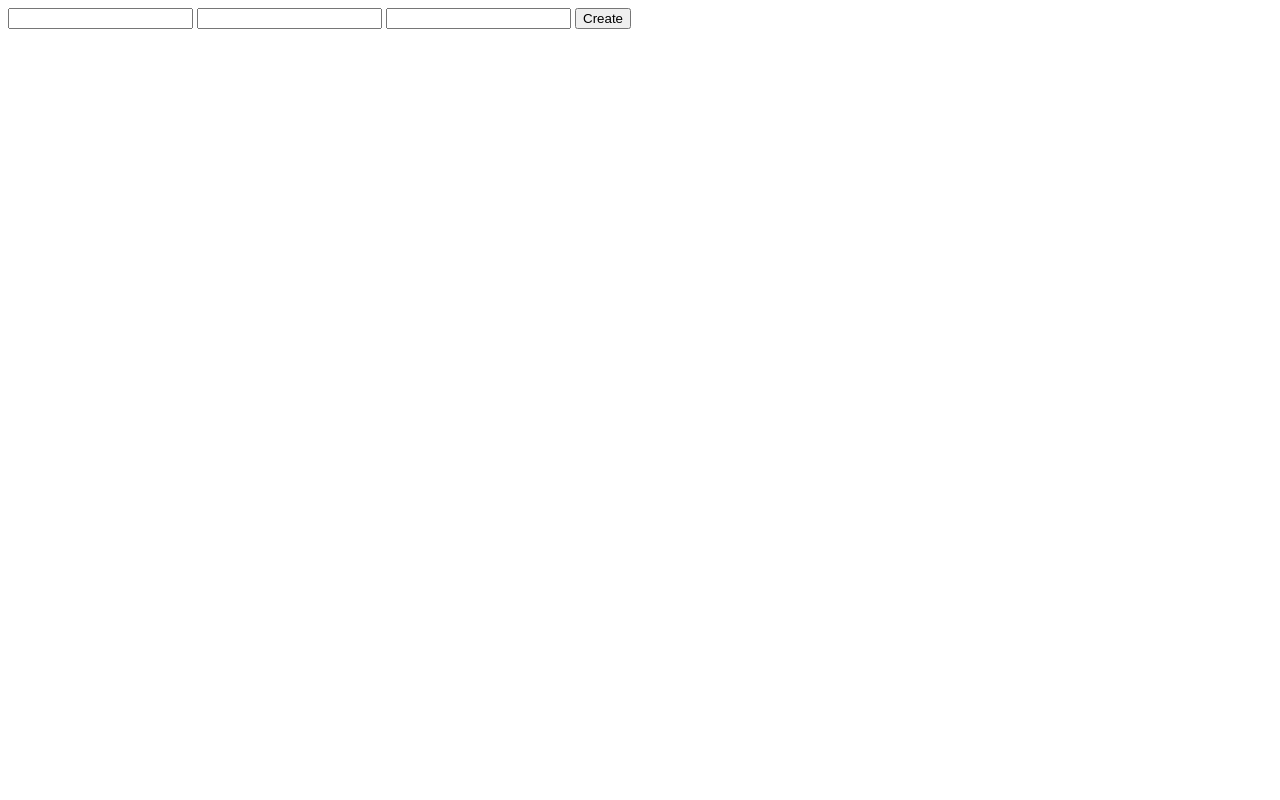
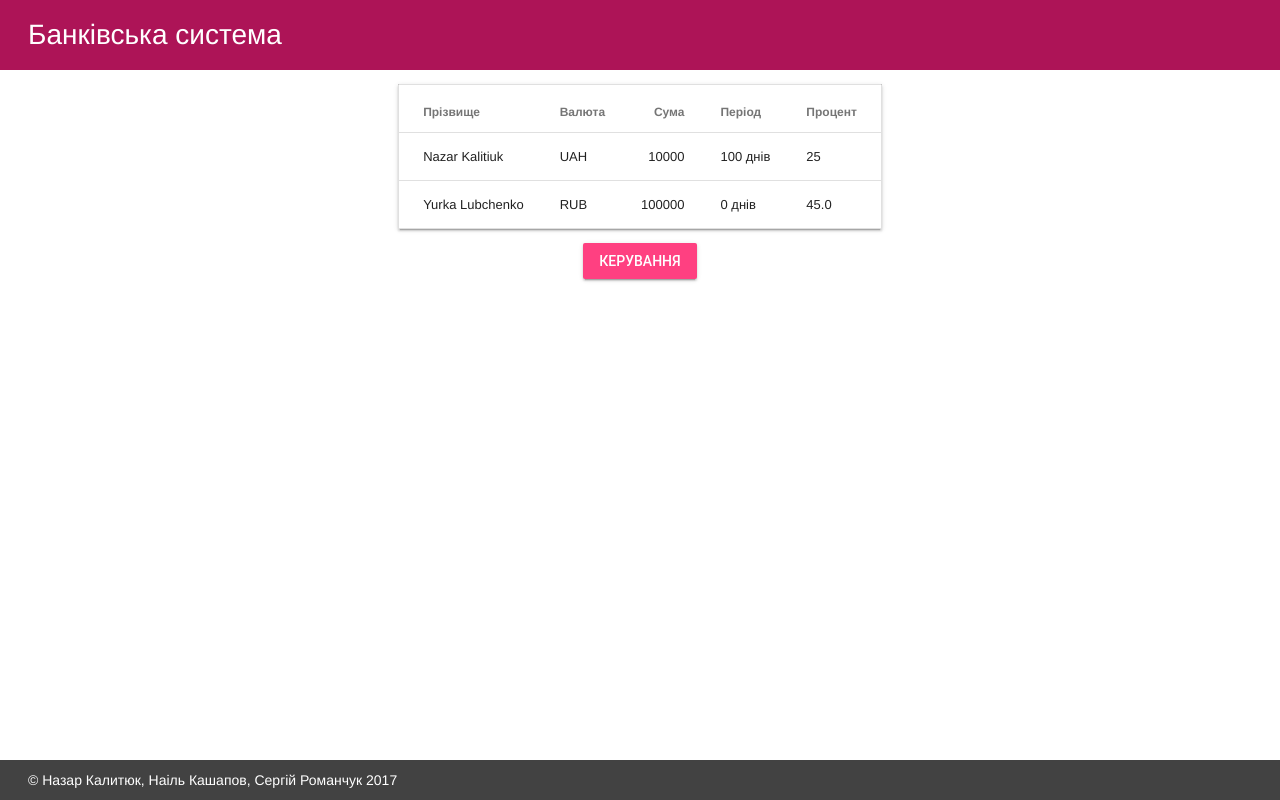
Before and after one commit to NazarKalytiuk/osrch, a Django app: page / in a window 1280 px wide. Before the commit the page is almost empty. Run offline with Django 3.2, Linux system fonts and the light colour scheme; data comes from the database, SQL or seed files in the repository; both versions use the stored data as it was after the commit.

Commit message:
added view to bank solution displayed all deposits and redirected to admin /last laba

```diff
--- a/DjangoTemplate/webSite/models.py
+++ b/DjangoTemplate/webSite/models.py
@@ -56,3 +56,5 @@ class Deposit(models.Model):
     persent = models.DecimalField(max_digits=4, decimal_places=3)
 
     isClosed = models.NullBooleanField()
+    def __str__(self):
+        return "Emp: %s; Client: %s - %s" % (self.employeeId.__str__(), self.clientId.__str__(), self.date)
--- a/DjangoTemplate/webSite/templates/index.html
+++ b/DjangoTemplate/webSite/templates/index.html
@@ -1,26 +1,82 @@
 <!DOCTYPE html>
 <html lang="en">
+
 <head>
     <meta charset="UTF-8">
-    <title>Title</title>
+    <meta name="viewport" content="width=device-width, initial-scale=1.0">
+    <meta http-equiv="X-UA-Compatible" content="ie=edge">
+    <title>Document</title>
+    <link rel="stylesheet" href="https://fonts.googleapis.com/icon?family=Material+Icons">
+    <link rel="stylesheet" href="https://code.getmdl.io/1.3.0/material.indigo-pink.min.css">
+    <script defer src="https://code.getmdl.io/1.3.0/material.min.js"></script>
+
+    <style>
+        * {
+            box-sizing: border-box;
+        }
+        header {
+            width: 100%;
+            height: 70px;
+            line-height: 70px;
+            font-size: 2rem;
+            background: #AD1457;
+            padding-left: 2rem;
+            color: white;
+        }
+        body {
+            width: auto;
+            align-content: center;
+            align-items: center;
+            display: flex;
+            flex-direction: column;
+        }
+        table {
+            margin: 1rem;
+        }
+        footer {
+            position: fixed;
+            bottom: 0;
+            width: 100%;
+            height: 40px;
+            line-height: 40px;
+            /*font-size: 2rem;*/
+            background: #424242;
+            padding-left: 2rem;
+            color: white;
+        }
+    </style>
 </head>
+
 <body>
-        {% for item in allEmployees %}
-            <div>
-            <p>{{ item.pib }}</p>
-            <input type="text" value="{{ item.role }}"/>
-            <input type="number" value="{{ item.salary }}"/>
-            <input type="text" value="{{ item.requirenments }}"/>
-            </div>
+    <header>Банківська система</header>
+    <table class="mdl-data-table mdl-js-data-table mdl-shadow--2dp">
+        <thead>
+            <tr>
+                <th class="mdl-data-table__cell--non-numeric">Прізвище</th>
+                <th class="mdl-data-table__cell--non-numeric">Валюта</th>
+                <th>Сума</th>
+                <th class="mdl-data-table__cell--non-numeric">Період</th>
+                <th class="mdl-data-table__cell--non-numeric">Процент</th>
+            </tr>
+        </thead>
+        <tbody>
+        {% for item in list %}
+            <tr>
+                <td class="mdl-data-table__cell--non-numeric">{{ item.pib }}</td>
+                <td class="mdl-data-table__cell--non-numeric">{{ item.deposit.currency }}</td>
+                <td>{{ item.deposit.sum|floatformat }}</td>
+                <td class="mdl-data-table__cell--non-numeric"> {{ item.deposit.periodDays }} днів</td>
+                <td class="mdl-data-table__cell--non-numeric"> {{ item.percent|floatformat}} </td>
+            </tr>
         {% endfor %}
+        </tbody>
+    </table>
 
-<form method="post" action="{% url 'post_index' %}">
-    {% csrf_token %}
-    <input type="text" name="pib"/>
-    <input type="text" name="role"/>
-    <inptut type="number" name="salary"/>
-    <input type="text" name="requirenments"/>
-    <button type="submit">Create</button>
-</form>
+    <a class="mdl-button mdl-js-button mdl-button--raised mdl-js-ripple-effect mdl-button--accent" href="/admin/">Керування</a>
+
+
+    <footer>&copy; Назар Калитюк, Наіль Кашапов, Сергій Романчук 2017</footer>
+    <script defer src="https://code.getmdl.io/1.3.0/material.min.js"></script>
 </body>
+
 </html>
--- a/DjangoTemplate/webSite/urls.py
+++ b/DjangoTemplate/webSite/urls.py
@@ -4,6 +4,5 @@ from django.contrib import admin
 from webSite.views import *
 
 urlpatterns = [
-    url(r'post_index/$', post_index, name='post_index'),
     url(r'$', index, name='index')
 ]
--- a/DjangoTemplate/webSite/views.py
+++ b/DjangoTemplate/webSite/views.py
@@ -5,21 +5,29 @@ from django.template import loader
 from .models import *
 
 
+class DTO(object):
+    pib = ''
+    currency = ''
+    sum = 0
+    period = 0
+    percent = 0.0
+
+
 def index(request):
-    allEmployees = Employee.objects.all()
+    allDeposits = Deposit.objects.all();
+    dtos = [];
+
+    for deposit in allDeposits:
+        dto = DTO();
+        dto.deposit = deposit;
+        dto.sum = float(deposit.sum);
+        dto.period = deposit.periodDays;
+        dto.pib = deposit.clientId.pib;
+        dto.percent = (float(deposit.persent) - 1) * 100
+        dtos.append(dto)
+
     template = loader.get_template('index.html')
     context = {
-        'a': allEmployees,
+        'list': dtos,
     }
     return HttpResponse(template.render(context, request))
-
-
-def post_index(request):
-    if request.method == 'POST':
-        a = Employee()
-        a.pib = request.POST['pib']
-        a.role = request.POST['role']
-        a.salary = request.POST['salary']
-        a.requirenments = request.POST['requirenments']
-        Employee.save(a)
-    return redirect('index')
```
Also changed, not shown: DjangoTemplate/db.sqlite3.
